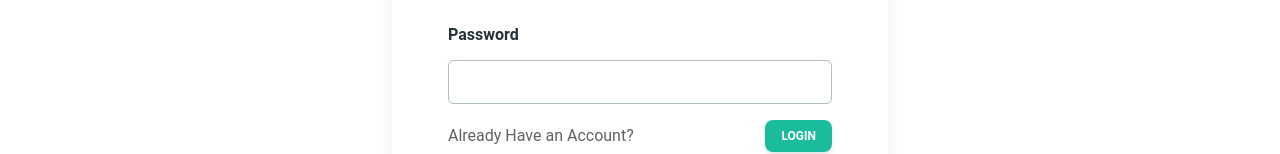
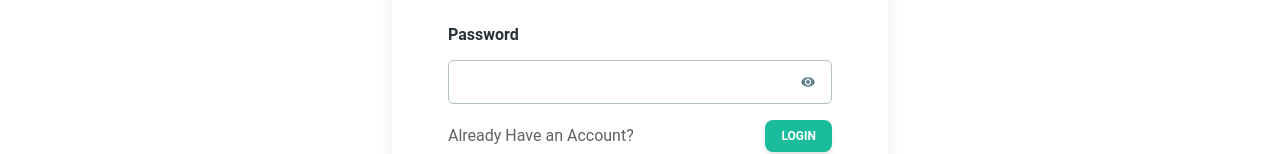
Before and after one commit to nasib15/elite-estates, a React (Vite) app: page /register in a window 1280 px wide. Shown: the part 551-705 px from the top of the page. Built offline with nearby package versions, Linux system fonts and the light colour scheme; no server answers.

Commit message:
added toggle password

```diff
--- a/src/pages/Register.jsx
+++ b/src/pages/Register.jsx
@@ -4,10 +4,12 @@ import { useContext, useState } from "react";
 import { Link } from "react-router-dom";
 import { AuthContext } from "../providers/AuthProvider";
 import toast from "react-hot-toast";
+import { IoMdEye, IoMdEyeOff } from "react-icons/io";
 
 const Register = () => {
   const { createUser, updateProfileName } = useContext(AuthContext);
   const [registerError, setRegisterError] = useState(null);
+  const [showPassword, setShowPassword] = useState(false);
 
   const handleRegister = (e) => {
     e.preventDefault();
@@ -88,15 +90,20 @@ const Register = () => {
                 className: "before:content-none after:content-none",
               }}
             />
-            <Typography variant="h6" color="blue-gray" className="-mb-3">
+            <Typography variant="h6" color="blue-gray" className="-mb-3 ">
               Password
             </Typography>
             <Input
-              type="password"
+              type={showPassword ? "text" : "password"}
               name="pass"
               size="lg"
+              icon={
+                <span onClick={() => setShowPassword(!showPassword)}>
+                  {showPassword ? <IoMdEyeOff /> : <IoMdEye />}
+                </span>
+              }
               placeholder="********"
-              className=" !border-t-blue-gray-200 focus:!border-t-gray-900"
+              className=" !border-t-blue-gray-200 focus:!border-t-gray-900 "
               labelProps={{
                 className: "before:content-none after:content-none",
               }}
```
